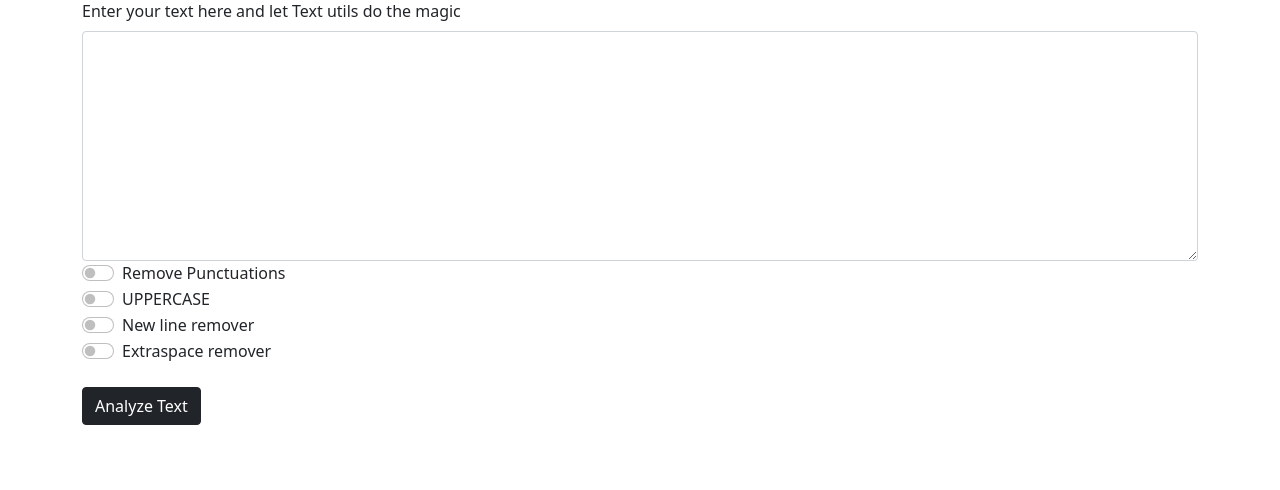
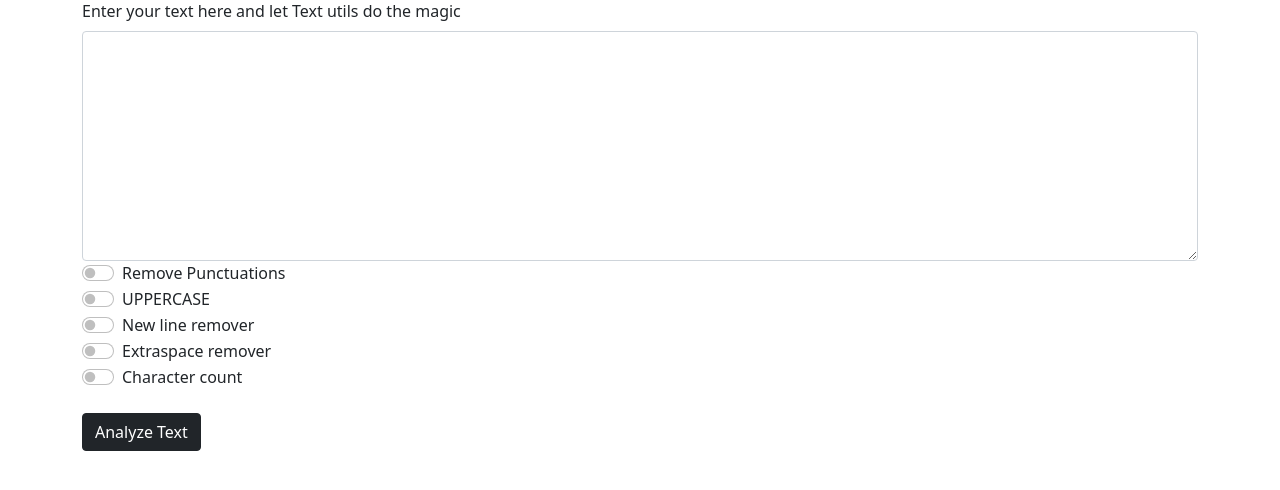
Before and after one commit to UniqueMaharjan/TextUtils, a Django app: page / in a window 1280 px wide. Shown: the part 131-621 px from the top of the page. Run offline with Django 3.2, Linux system fonts and the light colour scheme.

Commit message:
second commit

```diff
--- a/templates/index.html
+++ b/templates/index.html
@@ -56,10 +56,10 @@
                 <input class="form-check-input" name="extraspaceremover" type="checkbox" id="flexSwitchCheckDefault4">
                 <label class="form-check-label" for="flexSwitchCheckDefault4">Extraspace remover</label>
             </div>
-<!--            <div class="form-check form-switch">-->
-<!--                <input class="form-check-input" name="charcount" type="checkbox" id="flexSwitchCheckDefault5">-->
-<!--                <label class="form-check-label" for="flexSwitchCheckDefault5">Character count</label>-->
-<!--            </div>-->
+            <div class="form-check form-switch">
+                <input class="form-check-input" name="charcount" type="checkbox" id="flexSwitchCheckDefault5">
+                <label class="form-check-label" for="flexSwitchCheckDefault5">Character count</label>
+            </div>
         </div>
         <button type="submit" class="btn btn-dark mt-2">Analyze Text</button>
         </form>
--- a/textutils/views.py
+++ b/textutils/views.py
@@ -14,7 +14,7 @@ def analyze(request):
     fullcaps = (request.POST.get('fullcaps','off'))
     newlineremover = (request.POST.get('newlineremover','off'))
     extraspaceremover = (request.POST.get('extraspaceremover','off'))
-    charcount = (request.GET.get('charcount','off'))
+    charcount = (request.POST.get('charcount','off'))
     #check with checkbox is on
     if removepunc == "on":
         puncuations = '''!()-{}[];:'"/\,<>.?@#^&*$~_'''
@@ -53,13 +53,13 @@ def analyze(request):
                   'analyzed_text': analyzed}
         djtext = analyzed
 
-    # if charcount == "on":
-    #     analyzed = 0
-    #     for char in djtext:
-    #         if not char ==' ':
-    #             analyzed += 1
-    #     params = {'purpose': 'Character count',
-    #               'analyzed_text': analyzed}
+    if charcount == "on":
+        analyzed = 0
+        for char in djtext:
+            if not char ==' ':
+                analyzed += 1
+        params = {'purpose': 'Character count',
+                  'analyzed_text': analyzed}
 
         # return render(request, 'analyze.html', params)
     if (removepunc != 'on' and fullcaps != 'on' and newlineremover != 'on' and extraspaceremover != 'on' and charcount != 'on'):
```
